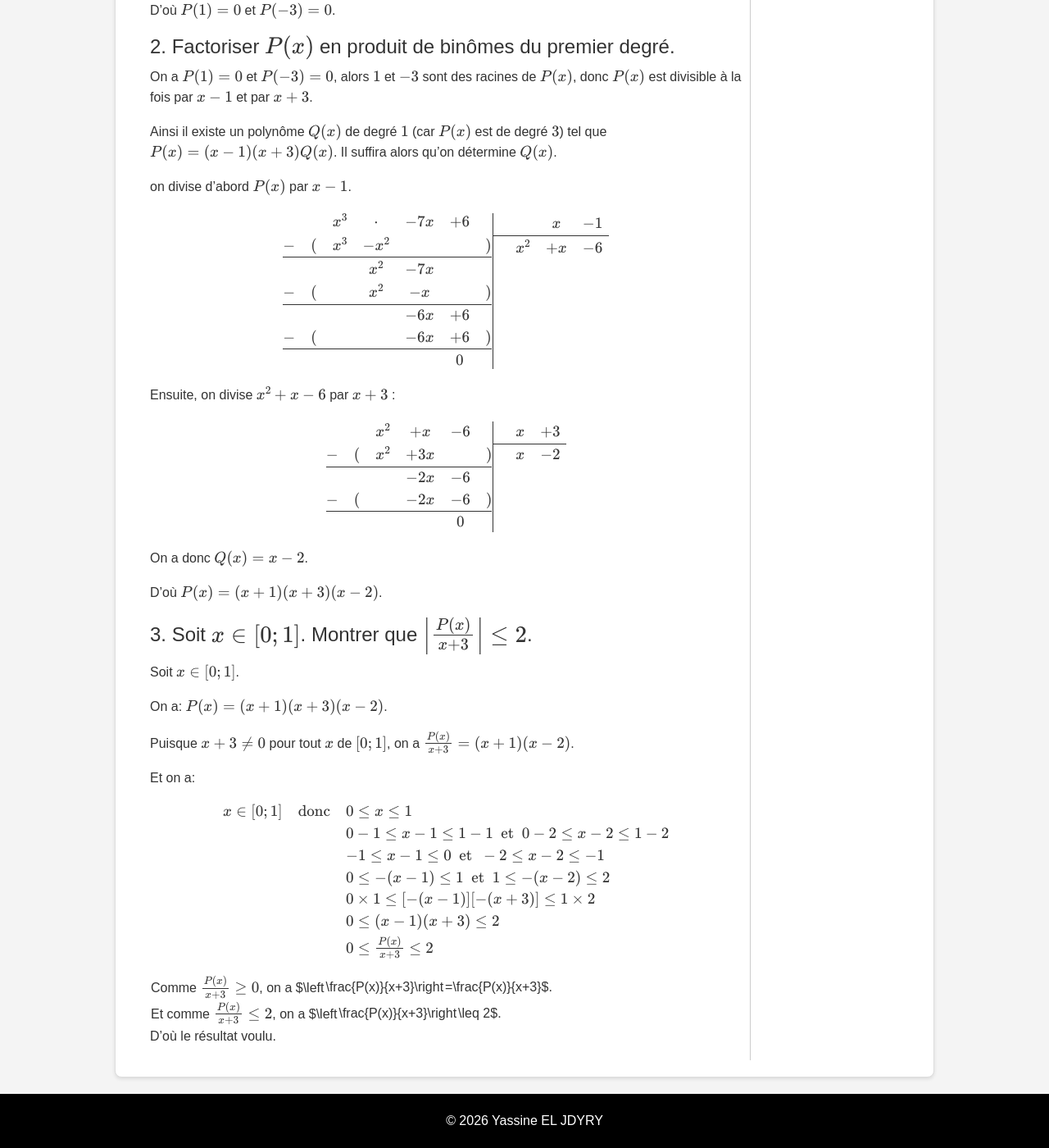
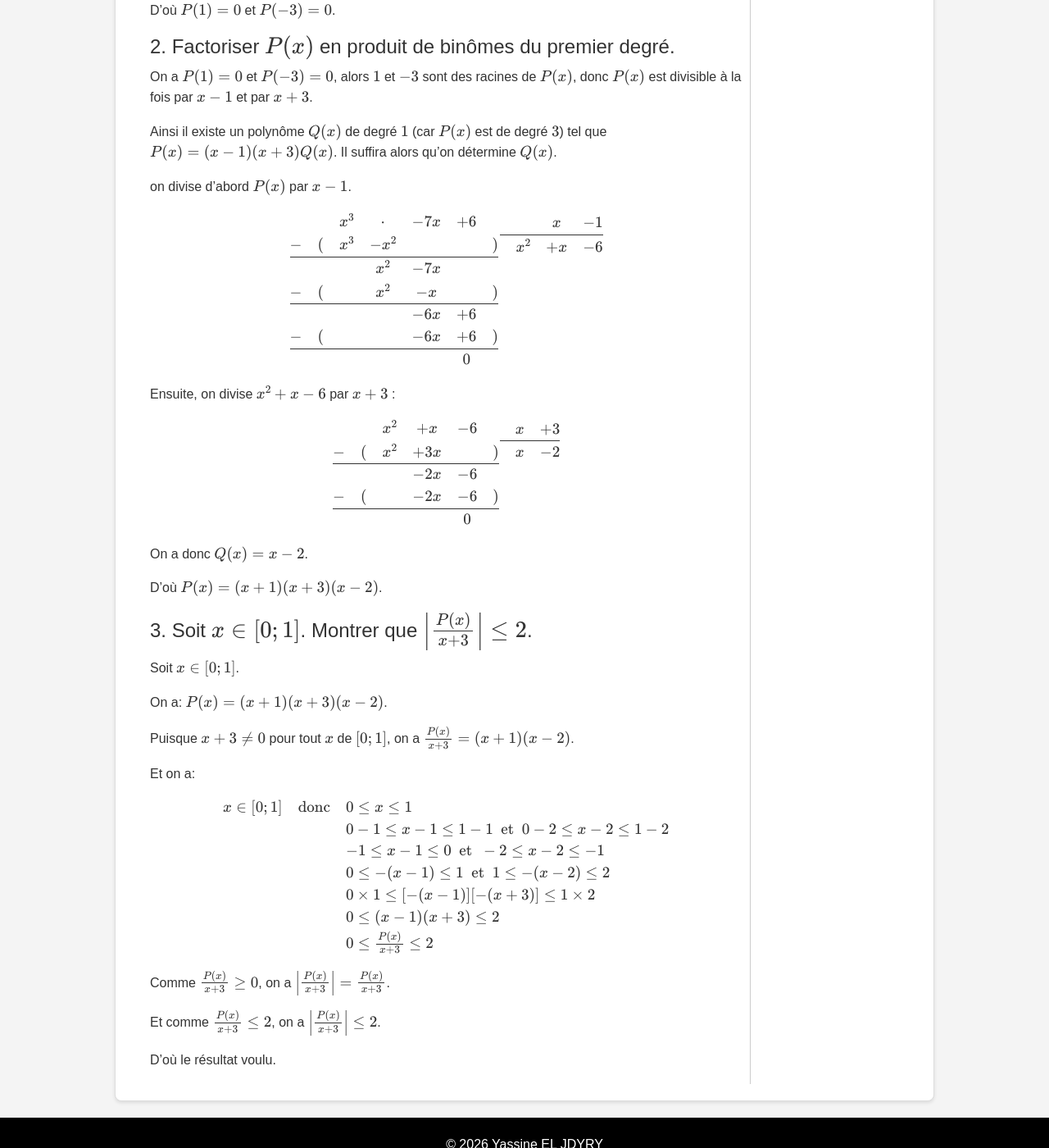
Before and after one commit to learninmath/learninmath.github.io, a Jekyll site: the page built from _tcs/chapitre6.md, in a window 1280 px wide and 1400 px high, scrolled down 2210 px. Shown: the whole window at 82% size. Built offline with Jekyll 4.4.1, drawn with Linux system fonts in a browser that asks for light colours.

Commit message:
v22.2.26

```diff
--- a/_tcs/chapitre6.md
+++ b/_tcs/chapitre6.md
@@ -122,7 +122,7 @@ $$
 & & & & & 0
 \end{array}
 \begin{array}{c}
-\begin{array}{ |cccc}
+\begin{array}{\lvertcccc}
 && x & -1 \\
 \hline
 &x^2 & +x & -6 \\
@@ -144,7 +144,7 @@ $$
 & & & & 0
 \end{array}
 \begin{array}{c}
-\begin{array}{ |ccc}
+\begin{array}{\lvertccc}
 & x & +3 \\
 \hline
 & x & -2 \\
@@ -157,7 +157,7 @@ On a donc $Q(x)=x-2$.
 
 D'où $P(x)=(x+1)(x+3)(x-2)$.
 
-#### 3. Soit $x\in[0;1]$. Montrer que $\left |\frac{P(x)}{x+3}\right |\leq 2$.
+#### 3. Soit $x\in[0;1]$. Montrer que $\left\lvert\frac{P(x)}{x+3}\right\rvert\leq 2$.
 
 Soit $x\in[0;1]$.
 
@@ -179,8 +179,8 @@ $$
 \end{array}
 $$
 
-Comme $\frac{P(x)}{x+3}\geq 0$, on a $\left |\frac{P(x)}{x+3}\right |=\frac{P(x)}{x+3}$.
+Comme $\frac{P(x)}{x+3}\geq 0$, on a $\left\lvert\frac{P(x)}{x+3}\right\rvert=\frac{P(x)}{x+3}$.
 
-Et comme $\frac{P(x)}{x+3}\leq 2$, on a $\left |\frac{P(x)}{x+3}\right |\leq 2$.
+Et comme $\frac{P(x)}{x+3}\leq 2$, on a $\left\lvert\frac{P(x)}{x+3}\right\rvert\leq 2$.
 
 D'où le résultat voulu.
```
